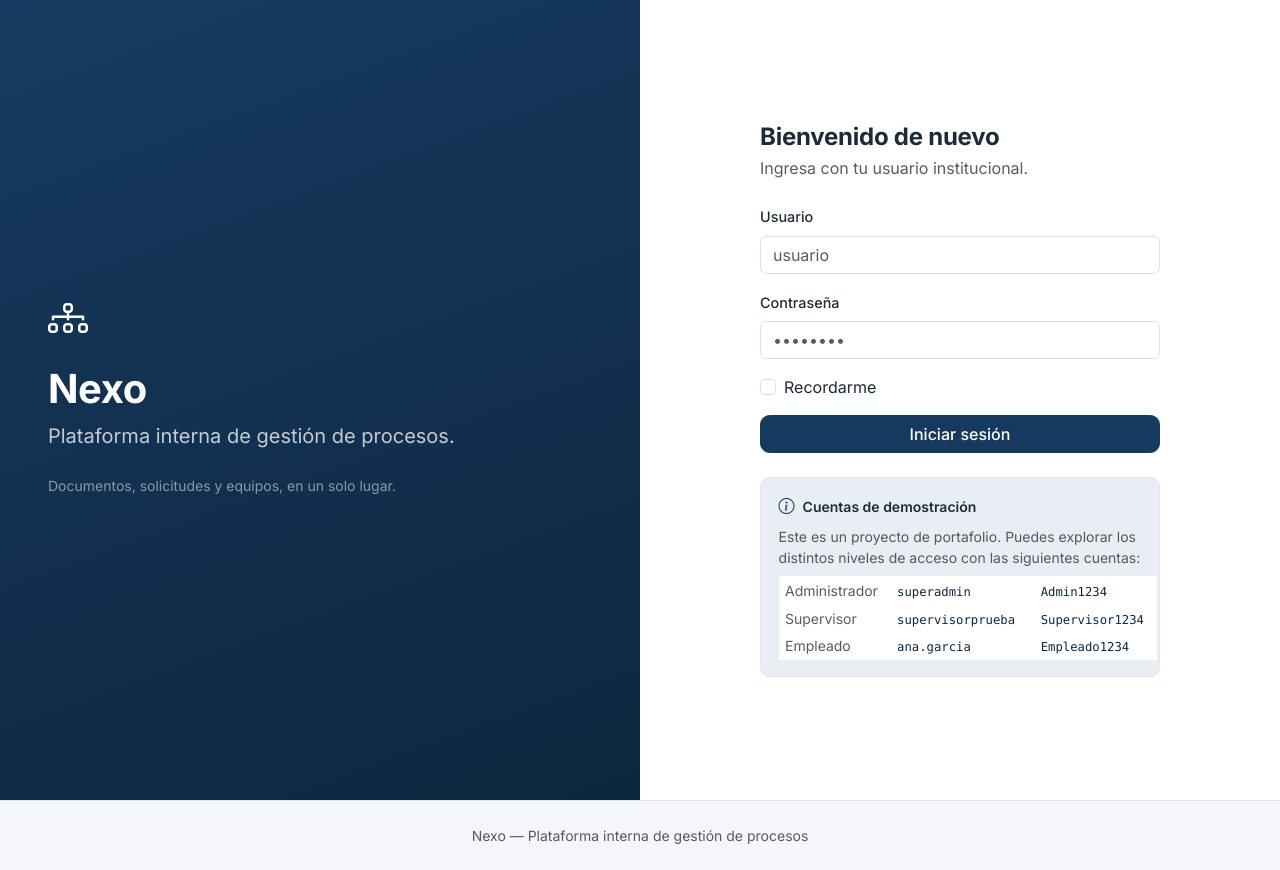
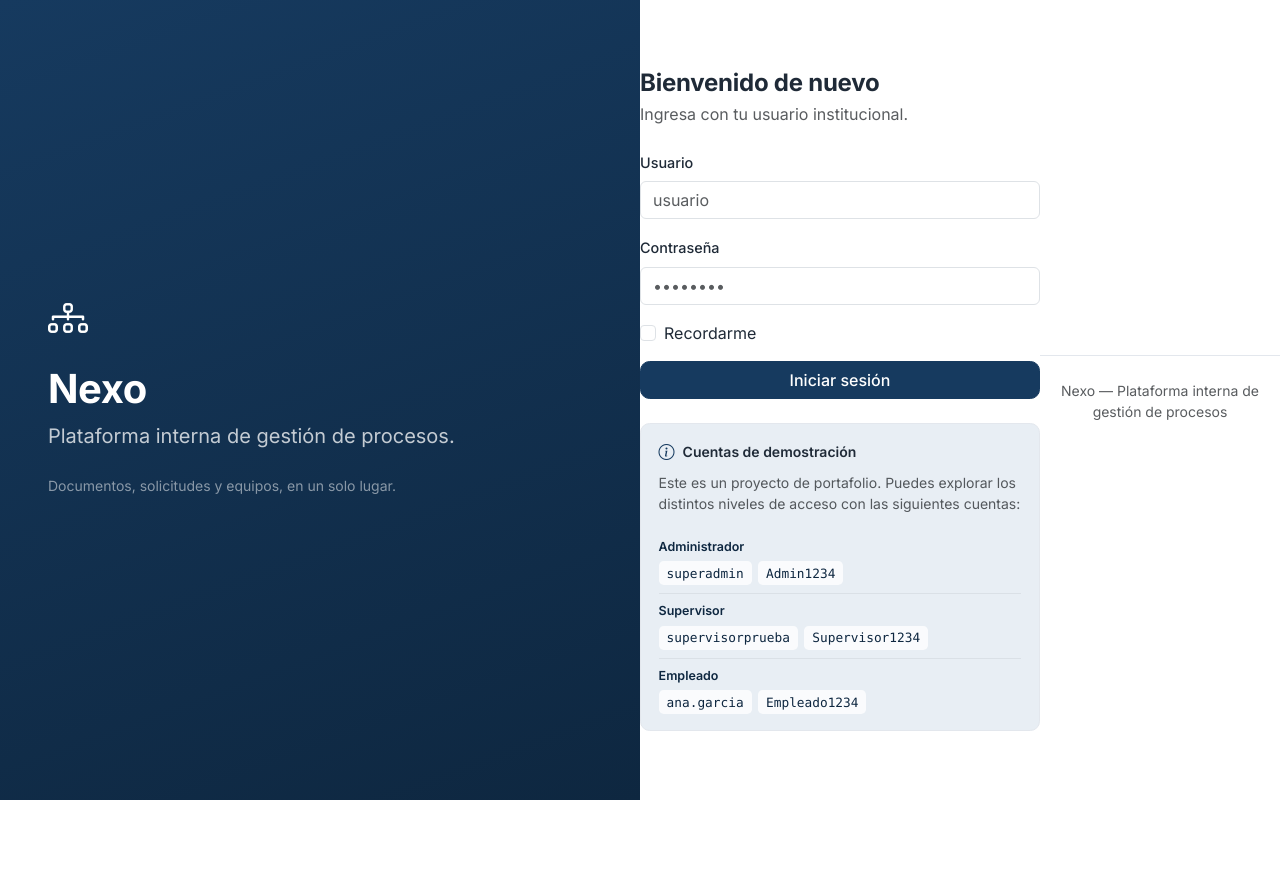
Before and after one commit to AaronChavezMtz/nexo-intranet, a Flask app: page /login in a window 1280 px wide. After the commit the page ends 800 px from the top, so only its background shows below. Run offline with Flask 3, Linux system fonts and the light colour scheme; some libraries are stand-ins or nearby versions.

Commit message:
fix: Correción de desbordamiento del panel de credenciales demo en movil
- Se reemplaza la tabla de 3 columnas por un diseño apilado que se
  adapta correctamente a pantallas pequeñas (celulares)

```diff
--- a/app/static/css/style.css
+++ b/app/static/css/style.css
@@ -187,13 +187,36 @@
   border-radius: var(--nx-radius);
   padding: 1rem 1.1rem;
 }
-.demo-credentials table td {
-  padding: 0.2rem 0.4rem;
-  vertical-align: middle;
+
+.demo-account {
+  padding: 0.5rem 0;
+  border-bottom: 1px solid rgba(0, 0, 0, 0.06);
 }
+.demo-account:last-child {
+  border-bottom: none;
+  padding-bottom: 0;
+}
+
+.demo-account-role {
+  display: block;
+  font-size: 0.78rem;
+  font-weight: 600;
+  color: var(--nx-primary-dark);
+  margin-bottom: 0.3rem;
+}
+
+.demo-account-creds {
+  display: flex;
+  flex-wrap: wrap;
+  gap: 0.4rem;
+}
+
 .demo-credentials code {
-  background-color: rgba(255, 255, 255, 0.7);
-  padding: 0.1rem 0.4rem;
+  background-color: rgba(255, 255, 255, 0.8);
+  padding: 0.15rem 0.5rem;
   border-radius: 0.3rem;
   color: var(--nx-primary-dark);
+  font-size: 0.8rem;
+  white-space: nowrap;
+  word-break: break-all;
 }
--- a/app/templates/login.html
+++ b/app/templates/login.html
@@ -46,29 +46,30 @@
     <i class="bi bi-info-circle text-primary"></i>
     <span class="fw-semibold small">Cuentas de demostración</span>
   </div>
-        <p class="text-muted small mb-2">
+  <p class="text-muted small mb-3">
     Este es un proyecto de portafolio. Puedes explorar los distintos niveles de
     acceso con las siguientes cuentas:
   </p>
-        <table class="table table-sm table-borderless mb-0 small">
-          <tbody>
-            <tr>
-              <td class="text-muted">Administrador</td>
-              <td><code>superadmin</code></td>
-              <td><code>Admin1234</code></td>
-            </tr>
-            <tr>
-              <td class="text-muted">Supervisor</td>
-              <td><code>supervisorprueba</code></td>
-              <td><code>Supervisor1234</code></td>
-            </tr>
-            <tr>
-              <td class="text-muted">Empleado</td>
-              <td><code>ana.garcia</code></td>
-              <td><code>Empleado1234</code></td>
-            </tr>
-          </tbody>
-        </table>
+
+  <div class="demo-account">
+    <span class="demo-account-role">Administrador</span>
+    <div class="demo-account-creds">
+      <code>superadmin</code>
+      <code>Admin1234</code>
+    </div>
+  </div>
+  <div class="demo-account">
+    <span class="demo-account-role">Supervisor</span>
+    <div class="demo-account-creds">
+      <code>supervisorprueba</code>
+      <code>Supervisor1234</code>
+    </div>
+  </div>
+  <div class="demo-account">
+    <span class="demo-account-role">Empleado</span>
+    <div class="demo-account-creds">
+      <code>ana.garcia</code>
+      <code>Empleado1234</code>
     </div>
   </div>
 </div>
```
Lines whose indentation alone changed are shown as unchanged.
